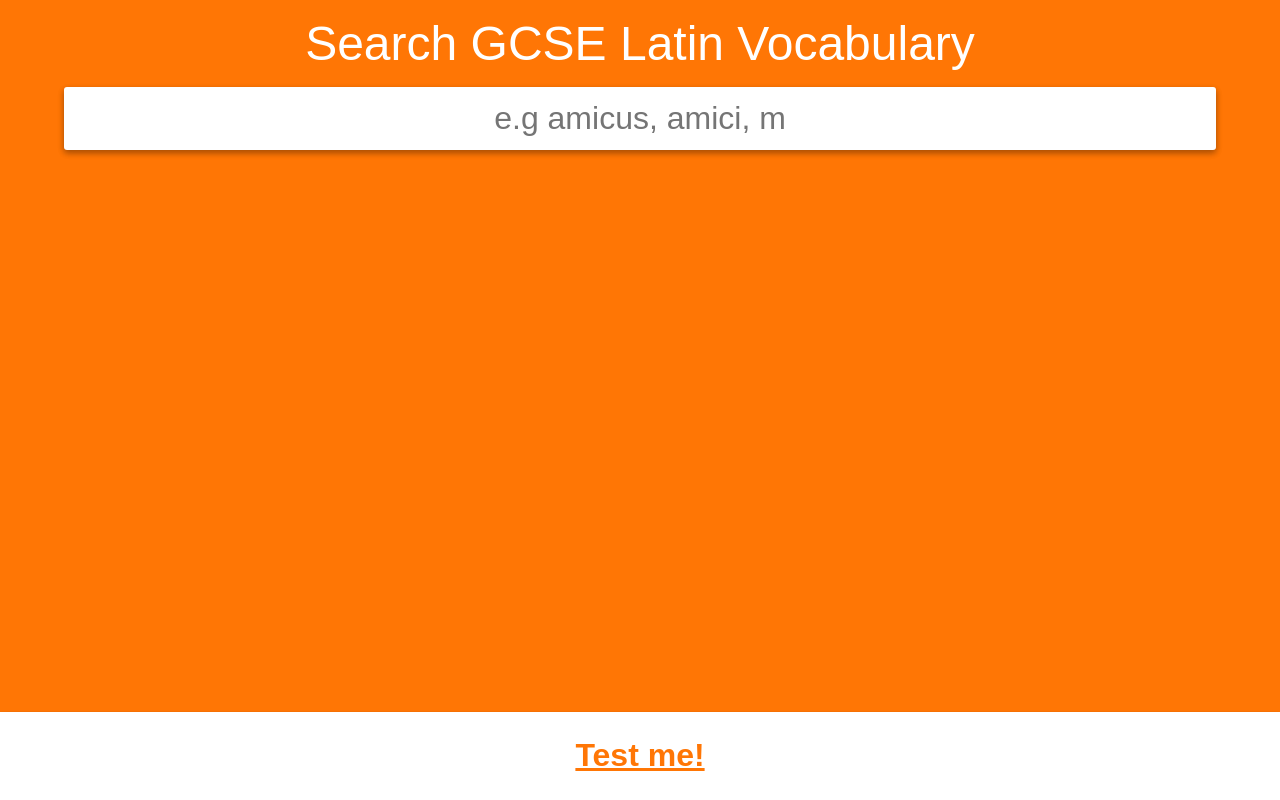
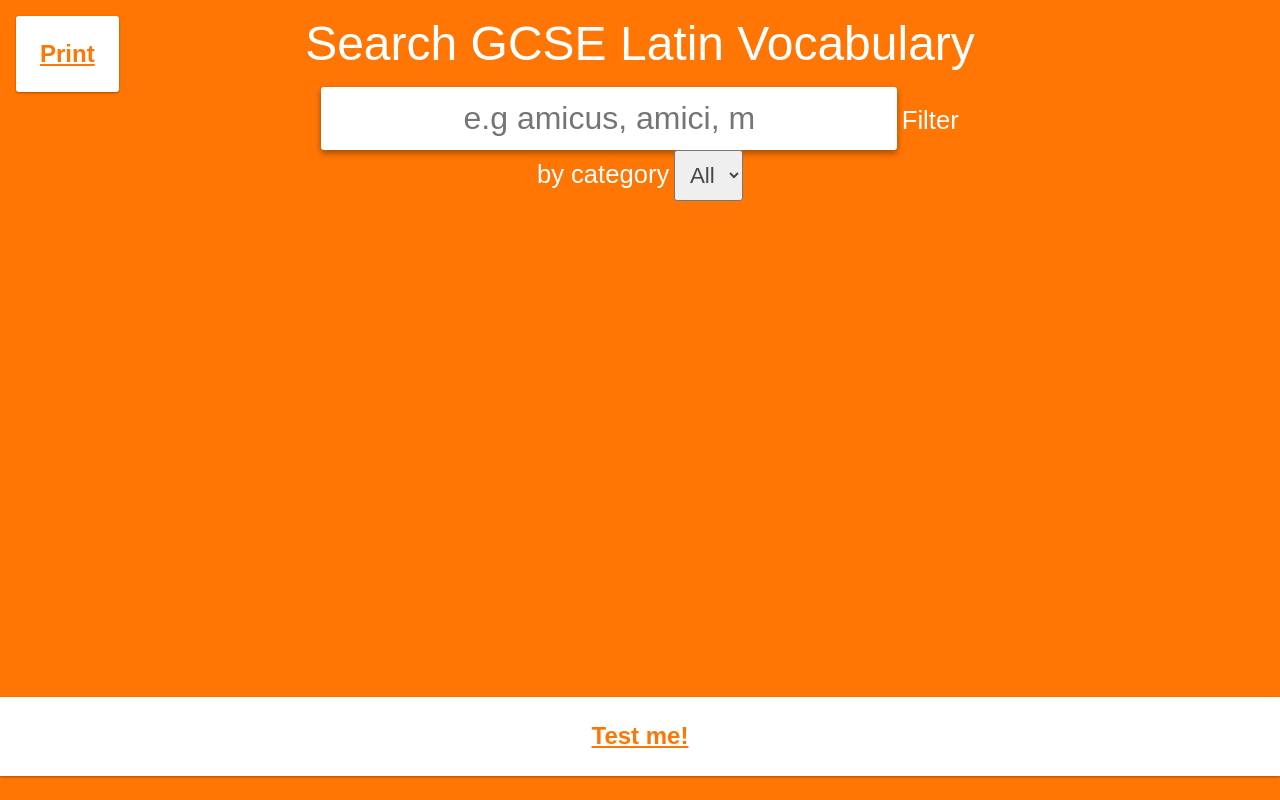
Before and after one commit to MaxTheMonster/LatinVocab, a Django app: page / in a window 1280 px wide. Run offline with Django 3.2, Linux system fonts and the light colour scheme; data that the repository does not hold is empty; some libraries are stand-ins or nearby versions.

Commit message:
Added category selector, and basic filtering.

```diff
--- a/static/styles.css
+++ b/static/styles.css
@@ -1,6 +1,5 @@
 /* =-=-=-=-=-=-= Fonts =-=-=-=-=-=-= */
 @import url('https://fonts.googleapis.com/css?family=Roboto');
-
 
 
 /* =-=-=-=-=-=-= Clearfix =-=-=-=-=-=-= */
@@ -43,12 +42,30 @@ body.test_body .submit {
     display: block;
 }
 
+main#search-section {
+    width: 50%;
+    margin: 0 auto;
+}
+
+label#filter-category {
+    margin-top: 5em;
+    color: white;
+    text-align: left;
+}
+
+select#category_selector {
+    padding: 0.5em;
+    margin: 0 auto;
+    display: inline-block;
+}
+
 #search {
+    margin: 0;
     outline: 0;
     border: 0;
     padding: 0.5em 1em;
     font-size: 3rem;
-  width: 50%;
+    width: 100%;
     border-radius: 3px;
     text-align: center;
     transition: 0.1s all;
@@ -154,10 +171,13 @@ br {
     margin-top: 5vh;
 }
 
-#test {
+.buttons {
     position: absolute;
     top: 1em;
     left: 1em;
+}
+
+.button {
     color: white;
     padding: 1em;
     border-radius: 3px;
@@ -166,10 +186,11 @@ br {
     box-shadow: 0 1px 3px rgba(0, 0, 0, 0.12), 0 1px 2px rgba(0, 0, 0, 0.24);
     -webkit-transition: all 0.3s cubic-bezier(0.25, 0.8, 0.25, 1);
     transition: all 0.3s cubic-bezier(0.25, 0.8, 0.25, 1);
-
+    display: block;
+    margin-bottom: 1em;
 }
 
-#test:hover {
+.button:hover {
     box-shadow: 0 14px 28px rgba(0, 0, 0, 0.25), 0 10px 10px rgba(0, 0, 0, 0.22);
 }
 
--- a/templates/vocabsearch/index.html
+++ b/templates/vocabsearch/index.html
@@ -9,33 +9,55 @@
 	<title>GCSE Latin Vocabulary</title>
 	<link rel="stylesheet" href="{% static "styles.css" %}">
 	<script src="https://ajax.googleapis.com/ajax/libs/jquery/3.1.1/jquery.min.js"></script>
-  <link rel="icon" href="{% static "favicon.ico" %}"/>
+	<link rel="icon" href="{% static 'favicon.ico' %}"/>
     </head>
     <body>
-  <h1><a id="test" href="/test/">Test me!</a></h1>
+	<nav class="buttons">
+	    <h1><a id="test" class="button" href="/test/">Test me!</a></h1>
+	    <h1><a id="print" class="button" href="#">Print</a></h1>
+	</nav>
 	<h1 id="title">Search GCSE Latin Vocabulary</h1>
+	<main id="search-section">
 	    <input type="text" id="search" name="search" placeholder="e.g amicus, amici, m">
+	    <label for="category_selector" id="filter-category">Filter by category</label>
+	    <select id="category_selector" name="category_selector">
+		<option value="All">All</option>
+		{% for category in categories %}
+		    <option value="{{ category }}">{{ category }}</option>
+		{% endfor %}
+	    </select>
+	</main>
 	<div id="search-results"></div>
 	<script>
 	 const searchInput = document.querySelector("#search");
 	 const results = document.querySelector("#search-results");
 	 const words = JSON.parse("{{ words | escapejs }}");
+	 const categorySelector = document.querySelector("select#category_selector")
 
 	 function searchWords(user_input, words) {
+	     let userSelectedCategory = document.querySelector("select#category_selector").value
+	     let isCategoryMatch;
+
 	     if (user_input === "") {
 		 return [];
 	     } else {
 		 var result = words.filter(function(word) {
 		     const regex = new RegExp(user_input, "gi");
-        return word["fields"].english.match(regex) || word["fields"].latin.match(regex);
+		     if (userSelectedCategory == "All") {
+			 isCategoryMatch = true
+		     } else {
+			 isCategoryMatch = word["fields"].category.match(userSelectedCategory)
+		     }
+
+		     return (word["fields"].english.match(regex) || word["fields"].latin.match(regex)) && isCategoryMatch;
 		 });
 		 return result;
 	     }
 	 }
 
 	 function showWords() {
-    const currentElem = this.value
-    const matches = searchWords(this.value, words)
+	     const currentElem = searchInput.value.toLowerCase()
+	     const matches = searchWords(searchInput.value, words)
 
 	     const html = matches.map(function(word) {
 		 const regex = new RegExp(currentElem, "gi");
@@ -53,6 +75,7 @@
 
 	     results.innerHTML = html
 	 }
+	 categorySelector.addEventListener("change", showWords);
 	 searchInput.addEventListener("keyup", showWords);
 
 
--- a/vocabsearch/views.py
+++ b/vocabsearch/views.py
@@ -12,10 +12,16 @@ from django.views.decorators.csrf import ensure_csrf_cookie
 
 class IndexView(generic.TemplateView):
     template_name = "vocabsearch/index.html"
-    # words = json.dumps(list(words_queryset), cls=DjangoJSONEncoder)
 
     def get_context_data(self, **kwargs):
             context = super(IndexView, self).get_context_data(**kwargs)
+            categories_queryset = Word.objects.all().values("category")
+            categories = []
+            for category in categories_queryset:
+                categories.append(category['category'])
+
+            context['categories'] = sorted(list(set(categories)))
+            print(context['categories'])
             context['words'] = serializers.serialize('json', Word.objects.all(), fields=("latin", "english", "category", "type"))
             return context
 
```
Also changed, not shown: templates/ajax_search.html (+7 -3 lines), templates/vocabsearch/take_test.html (+5 -5 lines), templates/vocabsearch/test.html (+5 -6 lines). Lines whose indentation alone changed are shown as unchanged.
